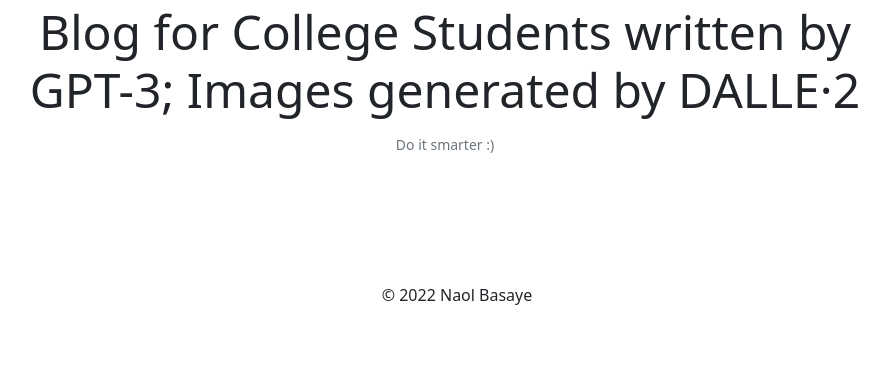
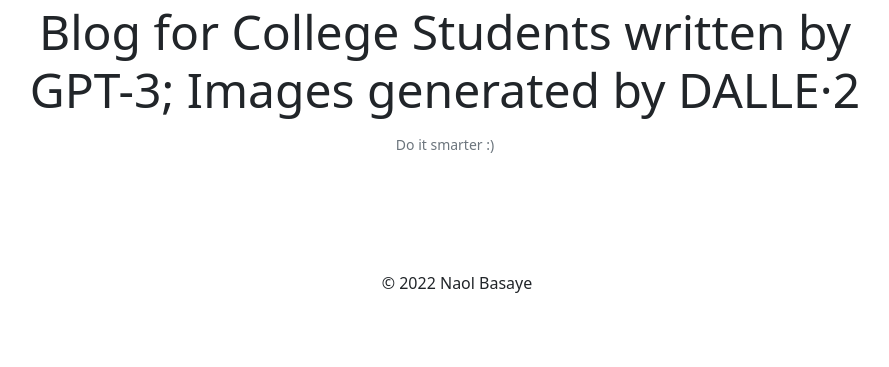
Before and after one commit to NaolGB/bynaol.com, a Django app: page /blog/ in a window 1280 px wide. Shown: the part 101-468 px from the top of the page, without its empty margins (183-1072 px from the left). Run offline with Django 4.2, Linux system fonts and the light colour scheme; data that the repository does not hold is empty.

Commit message:
style and header changed

```diff
--- a/templates/main.html
+++ b/templates/main.html
@@ -6,7 +6,7 @@
     <meta name="viewport" content="width=device-width, initial-scale=1.0">
     <!-- CSS only -->
     <link href="https://cdn.jsdelivr.net/npm/bootstrap@5.2.2/dist/css/bootstrap.min.css" rel="stylesheet" integrity="sha384-Zenh87qX5JnK2Jl0vWa8Ck2rdkQ2Bzep5IDxbcnCeuOxjzrPF/et3URy9Bv1WTRi" crossorigin="anonymous">
-    <title>Naol Basaye</title>
+    <title>Naol</title>
 </head>
 <body>
     {% comment %} top bar {% endcomment %}
@@ -26,7 +26,7 @@
         </div>
     </div>
 
-    <div class='pt-3'>
+    <div class='pt-1'>
         <div class='container'>
             <div class='row'>
                 {% block content %}
```
